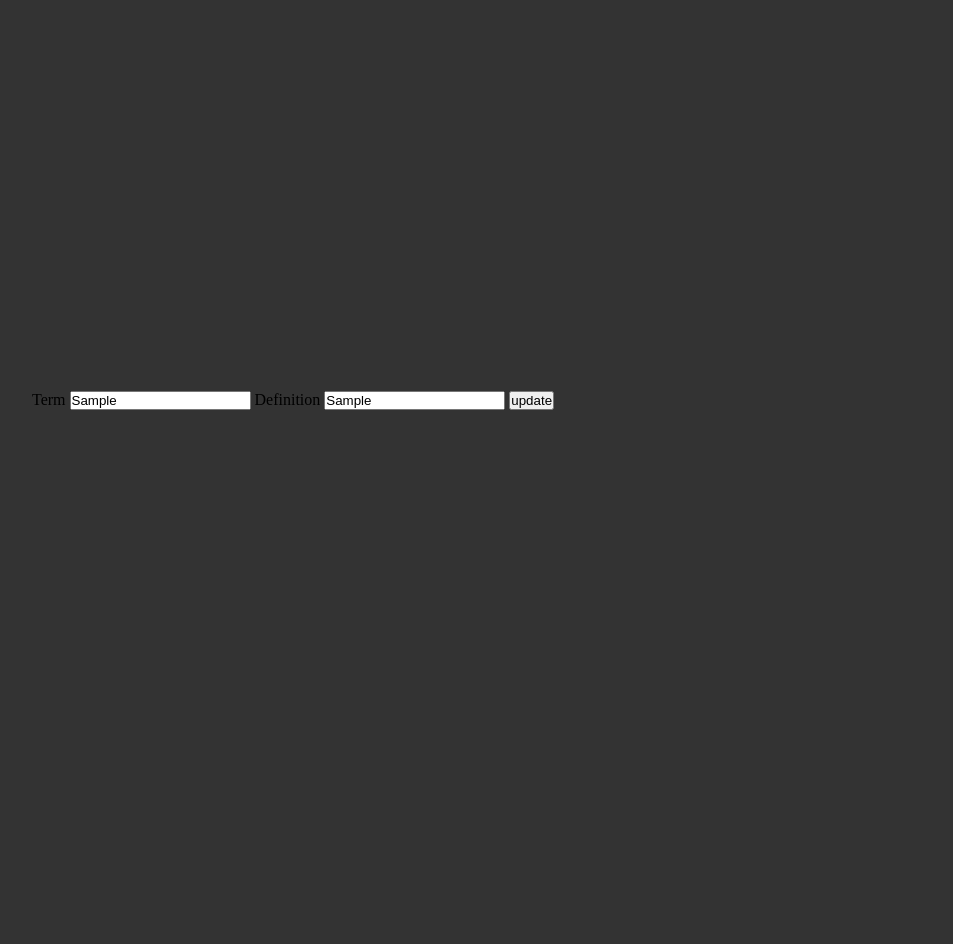
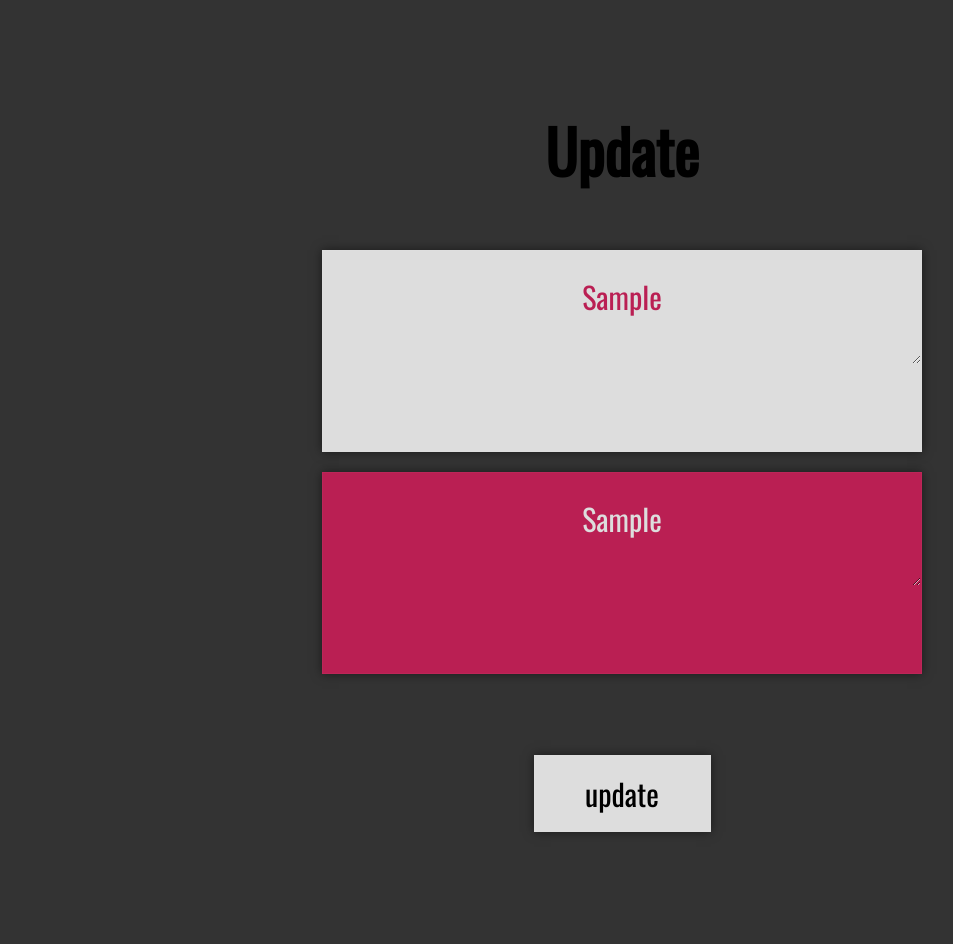
Before and after one commit to ajvera/flashcard-app, a Flask app: page /flashcards/update/1 in a window 1280 px wide. Shown: the whole page, without its empty margins (18-971 px from the left). Before the commit the page ends 410 px from the top, so only its background shows below. Run offline with Flask 2, Linux system fonts and the light colour scheme; tables that the repository leaves empty hold one stand-in row (values such as "Sample post"); some libraries are stand-ins or nearby versions.

Commit message:
finish conforming new and update styles

```diff
--- a/static/styles/new.css
+++ b/static/styles/new_and_update.css
@@ -55,7 +55,7 @@ textarea:focus {
     font: 30px "Oswald", sans-serif;
 }
 
-#create {
+.submit {
     font: 30px "Oswald", sans-serif;
     text-align: center;
     line-height: 75px;
@@ -64,6 +64,6 @@ textarea:focus {
     box-shadow: 0px 0px 10px rgba(0, 0, 0, 0.5);
     background: #ddd;
 }
- input#create:focus {
+ input.submit:focus {
      outline: none;
  }
--- a/templates/new.html
+++ b/templates/new.html
@@ -2,7 +2,7 @@
 {% block title %}New{% endblock %}
 {% block head %}
     {{super() }}
-    <link rel="stylesheet" href="/static/styles/new.css" type="text/css">
+    <link rel="stylesheet" href="/static/styles/new_and_update.css" type="text/css">
 {% endblock %}
 {% block content %}
 <div class="structure">
@@ -14,8 +14,7 @@
         <section class="definition">
             <textarea type="text" placeholder="Definition" name="definition"></textarea>
         </section>
-        <input id="create" type="submit" value="create">
+        <input class="submit" type="submit" value="create">
     </form>
-    <a href="/flashcards">Review</a>
 </div>
 {% endblock %}
--- a/templates/update.html
+++ b/templates/update.html
@@ -2,14 +2,19 @@
 {% block title %}Update{% endblock %}
 {% block head %}
     {{super() }}
+    <link rel="stylesheet" href="/static/styles/new_and_update.css" type="text/css">
 {% endblock %}
 {% block content %}
+<div class="structure">
+    <h1>Update</h1>
     <form action="/flashcards/update/{% print(flashcard['flashcardID']) %}" method="POST">
-        <label for="term">Term</label>
-        <input type="text" value="{% print(flashcard['term']) %}" name="term">
-        <label for="definition">Definition</label>
-        <input type="text" value="{% print(flashcard['definition']) %}" name="definition">
-        <input type="submit" value="update">
+        <section class="term">
+            <textarea type="text" name="term">{% print(flashcard['term']) %}</textarea>
+        </section>
+        <section class="definition">
+           <textarea type="text" name="definition">{% print(flashcard['definition']) %}</textarea>
+        </section>
+        <input class="submit" type="submit" value="update">
     </form>
-
+</div>
 {% endblock %}
```
